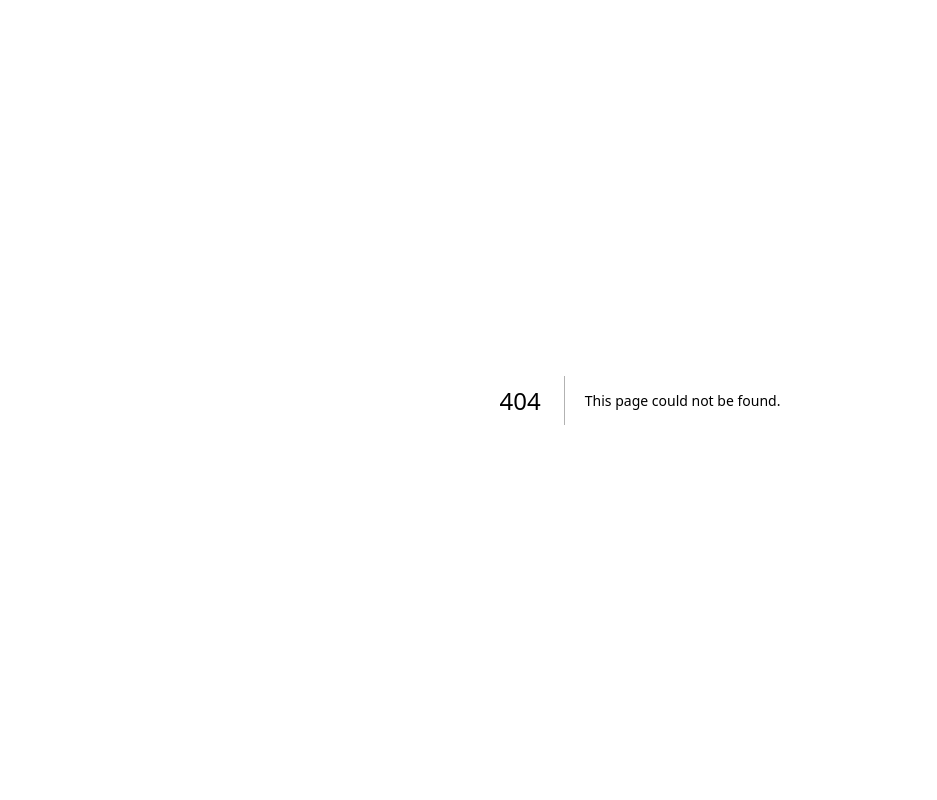
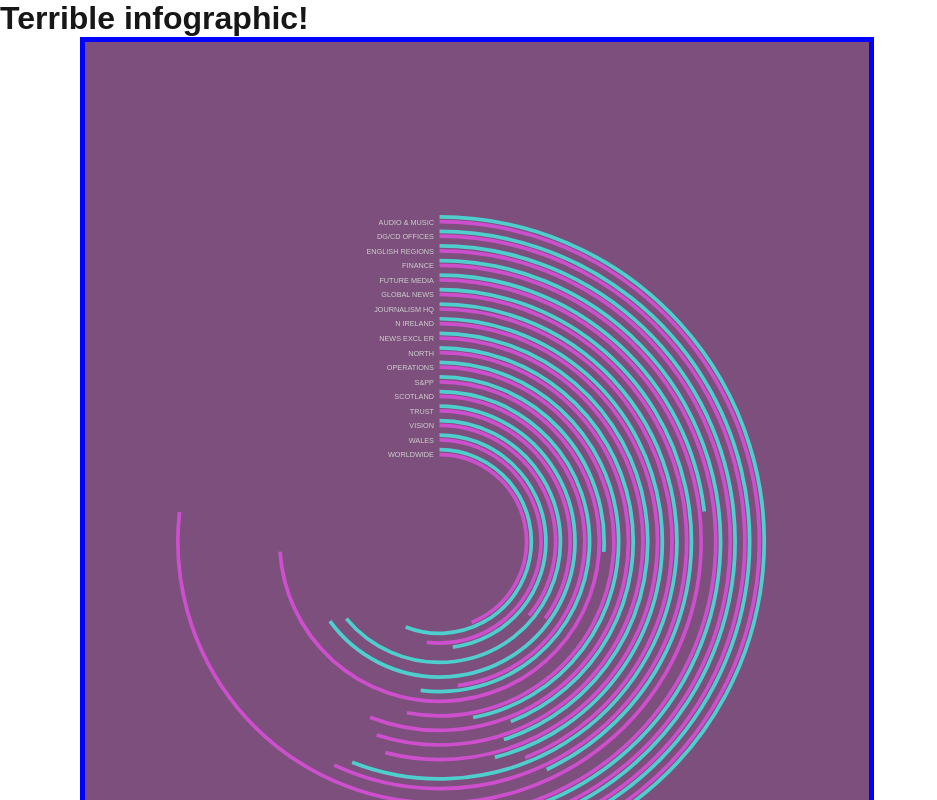
Before and after one commit to rvedotrc/webdoodles, a Next.js app: page /terrible-infographic in a window 1280 px wide. Before the commit this address had no page. Shown: the top 800 px of the page, without its empty margins (0-937 px from the left). Built offline with nearby package versions, Linux system fonts and the light colour scheme.

Commit message:
terrible BBC diversity infographic: the worst bit

```diff
--- a/src/app/page.tsx
+++ b/src/app/page.tsx
@@ -18,6 +18,10 @@ export default function Home() {
             Get started by editing <code>src/app/page.tsx</code>.
           </li>
           <li>Save and see your changes instantly.</li>
+          <li>???</li>
+          <li>
+            <a href="terrible-infographic">Prophet!</a>
+          </li>
         </ol>
 
         <div className={styles.ctas}>
--- /dev/null
+++ b/src/app/terrible-infographic/page.module.css
@@ -0,0 +1,4 @@
+*:hover {
+  opacity: 1;
+  border-color: red;
+}
--- /dev/null
+++ b/src/app/terrible-infographic/page.tsx
@@ -0,0 +1,144 @@
+import styles from "./page.module.css";
+
+const circle = {
+  cx: 950,
+  cy: 1333,
+  outerRadius: 870,
+  radiusStep: (900 - 237) / 17,
+  lineWidth: 10,
+  textOffset: 15,
+};
+
+const ShittyArc = (props: {
+  percentage: number;
+  radius: number;
+  color: string;
+}) => {
+  const cx = circle.cx;
+  const cy = circle.cy;
+
+  const startX = cx;
+  const startY = cy - props.radius;
+
+  const endX = cx + Math.sin((props.percentage / 50) * Math.PI) * props.radius;
+  const endY = cy - Math.cos((props.percentage / 50) * Math.PI) * props.radius;
+
+  return (
+    <path
+      stroke={props.color}
+      strokeWidth={circle.lineWidth}
+      fill="none"
+      d={`M${cx},${cy - props.radius} A ${props.radius} ${props.radius} 0 ${
+        props.percentage >= 50 ? 1 : 0
+      } 1 ${endX} ${endY}`}
+    />
+  );
+};
+
+export default function TerribleInfographic() {
+  const divisions: [number, string][] = [
+    [47, "Audio & Music"],
+    [57.4, "DG/CD Offices"],
+    [54.5, "English Regions"],
+    [49, "Finance"],
+    [76.8, "Future Media"],
+    [57, "Global News"],
+    [44, "Journalism HQ"],
+    [54, "N Ireland"],
+    [55, "News excl ER"],
+    [56, "North"],
+    [53, "Operations"],
+    [74, "S&PP"],
+    [48, "Scotland"],
+    [35, "Trust"],
+    [36, "Vision"],
+    [52, "Wales"],
+    [44, "Worldwide"],
+  ];
+
+  return (
+    <div>
+      <h1>Terrible infographic!</h1>
+      <div>
+        <img
+          src="http://localhost:4000/image/rev/94dbc0cc569f4"
+          style={{
+            width: "210mm",
+            height: "297mm",
+            border: "5px solid blue",
+            position: "absolute",
+            marginLeft: "5em",
+            zIndex: "10",
+            opacity: 0.5,
+          }}
+        />
+        <svg
+          style={{
+            width: "210mm",
+            height: "297mm",
+            border: "5px solid blue",
+            marginLeft: "5em",
+            background: "rgb(90, 0, 90)",
+          }}
+          viewBox="0 0 2100 2970"
+        >
+          {/* BBC Diversity */}
+          {/* celebrates */}
+          {/* [graphic] International Women's Day */}
+
+          {/* Legend: female */}
+          {/* Legend: male */}
+          {/* Year 30 Sept 2012 */}
+
+          {divisions.map(([pctMale, named], index) => [
+            // TODO: text
+            <text
+              key={`T${index}`}
+              x={circle.cx - circle.textOffset}
+              y={
+                circle.cy -
+                (circle.outerRadius - circle.radiusStep * (index + 0.4))
+              }
+              fill="white"
+              alignmentBaseline="middle"
+              textAnchor="end"
+              fontSize={circle.radiusStep / 2}
+            >
+              {named.toUpperCase()}
+            </text>,
+            <ShittyArc
+              key={`M${index}`}
+              radius={circle.outerRadius - circle.radiusStep * (index + 0.33)}
+              color="magenta"
+              percentage={pctMale}
+            />,
+            <ShittyArc
+              key={`F${index}`}
+              radius={circle.outerRadius - circle.radiusStep * index}
+              color="cyan"
+              percentage={100 - pctMale}
+            />,
+          ])}
+
+          {/* All staff gender */}
+          {/* distribution by division % */}
+
+          {/* man-woman graphic, 52m 48f, "All staff gender distribution" */}
+          {/* man-woman graphic, 63m 37f, "BBC wide senior manager gender distribution" */}
+
+          {/* dashed line */}
+          {/* all staff gender by grade group */}
+
+          {/* doughnut graphic: 41m 59f "Worldwide non-sm equiv" */}
+          {/* doughnut graphic: 41m 59f "Grades 2-4" */}
+          {/* doughnut graphic: 51m 49f "Grades 5-7" */}
+          {/* doughnut graphic: 58m 42f "Grades 8-9" */}
+          {/* doughnut graphic: 60m 40f "Grades 10-11" */}
+          {/* doughnut graphic: 63m 37f "Grades SM2/1" */}
+
+          {/* to find out more visit bbc.co.uk/diversity */}
+        </svg>
+      </div>
+    </div>
+  );
+}
```
